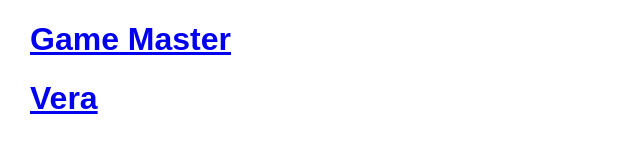
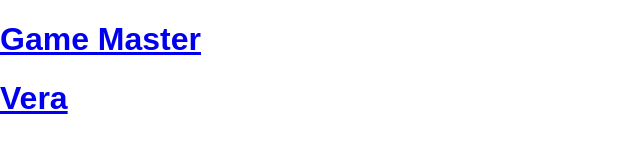
Before and after one commit to bassjansson/peerjs-test, a plain HTML site: page index.html in a window 1280 px wide. Shown: the whole page, without its empty margins (0-640 px from the left). Drawn offline with Linux system fonts and the light colour scheme.

Commit message:
Should fix the indent.

```diff
--- a/styles/style.css
+++ b/styles/style.css
@@ -64,6 +64,6 @@ Copyright (c) Nicolas Gallagher and Jonathan Neal
   font-weight: bold;
 }
 
-h1 {
+p {
     margin-left: 30px;
 }
```
